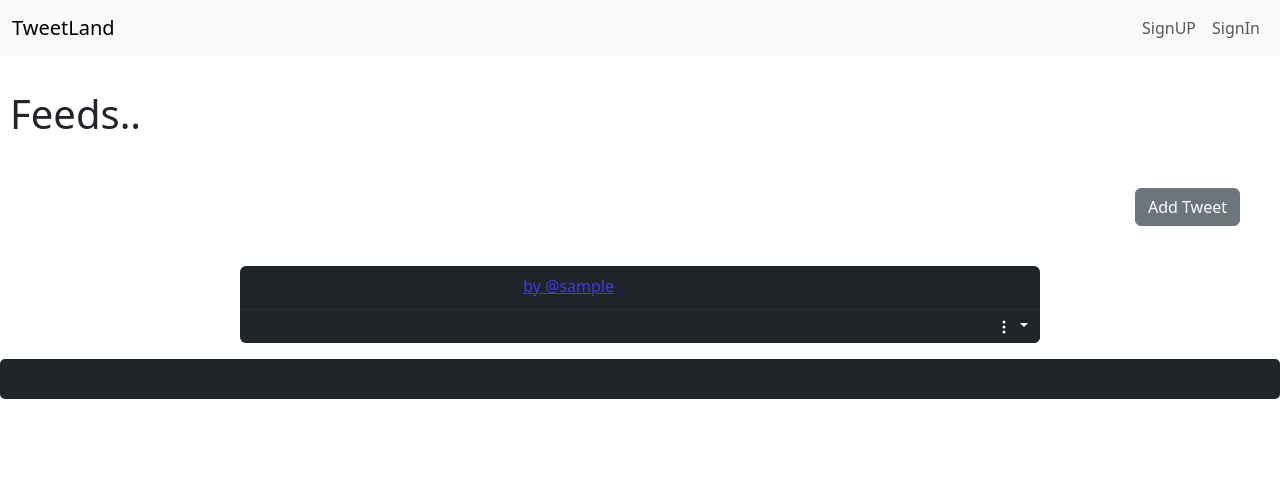
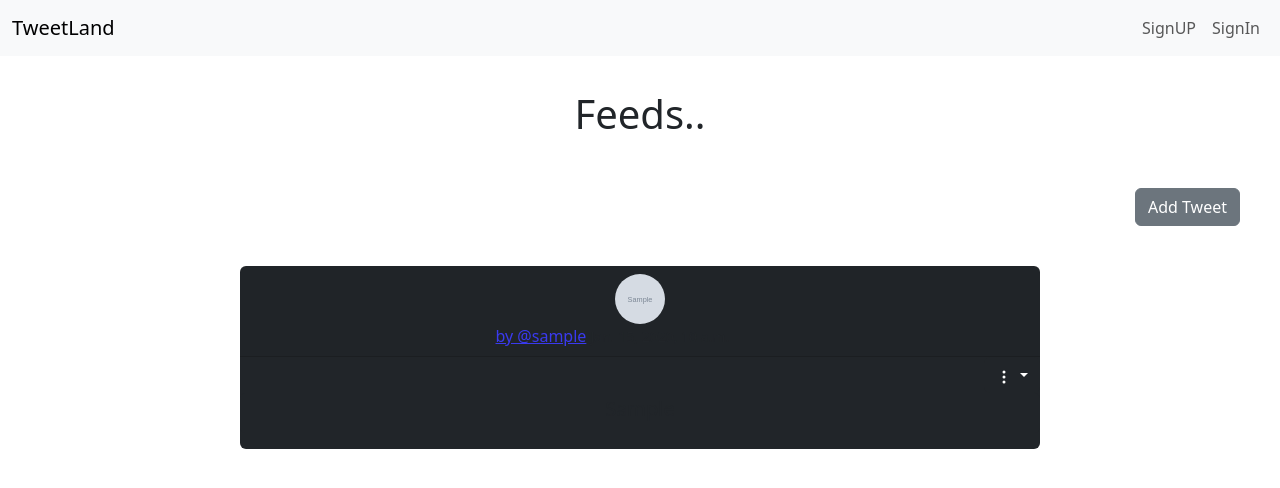
Before and after one commit to Kirolls20/Twitter_Clone, a Django app: page / in a window 1280 px wide. Shown: the top 488 px of the page. Run offline with Django 4.2, Linux system fonts and the light colour scheme; tables that the repository leaves empty hold one stand-in row (values such as "Sample post"); grey boxes marked "Sample" are stand-in pictures.

Commit message:
Fix some issues

```diff
--- a/social/settings.py
+++ b/social/settings.py
@@ -108,6 +108,7 @@ USE_TZ = True
 
 STATIC_URL = 'static/'
 
+
 CRISPY_TEMPLATE_PACK = 'bootstrap4'
 # Default primary key field type
 # https://docs.djangoproject.com/en/4.2/ref/settings/#default-auto-field
--- a/tweetLand/models.py
+++ b/tweetLand/models.py
@@ -5,7 +5,7 @@ from django.contrib.auth.models import AbstractUser
 from django.conf import settings
 from tweetLand.models import User
 
-# Create Tweet Model
+# Create Tweet Model a
 
 class User(AbstractUser):
     # profile_user = models.OneToOneField(settings.AUTH_USER_MODEL, on_delete=models.CASCADE, related_name='profile')
--- a/tweetLand/templates/base.html
+++ b/tweetLand/templates/base.html
@@ -3,18 +3,8 @@
     <head>
       <meta charset="utf-8">
       <meta name="viewport" content="width=device-width, initial-scale=1">
-    <title></title>
-    <link href="https://cdn.jsdelivr.net/npm/bootstrap@5.3.0-alpha3/dist/css/bootstrap.min.css"
-     rel="stylesheet" integrity="sha384-KK94CHFLLe+nY2dmCWGMq91rCGa5gtU4mk92HdvYe+M/SXH301p5ILy+dN9+nJOZ"
-      crossorigin="anonymous">
-      <style>
-        *{
-          padding: 0;
-          margin:0;
-        }
-
-      </style>
-
+      <title>Twitter</title>
+      <link href="https://cdn.jsdelivr.net/npm/bootstrap@5.3.0/dist/css/bootstrap.min.css" rel="stylesheet" integrity="sha384-9ndCyUaIbzAi2FUVXJi0CjmCapSmO7SnpJef0486qhLnuZ2cdeRhO02iuK6FUUVM" crossorigin="anonymous">
     </head>
     <body>
       {% include 'navbar.html' %}
@@ -26,14 +16,8 @@
         </div>
       {% endfor %}
     {% endif %}
-    <div class="container">
-      <!-- Messages Base  -->
-
       {% block content %}
       {% endblock %}
-
-    </div>
-    <script src="https://cdn.jsdelivr.net/npm/bootstrap@5.3.0-alpha3/dist/js/bootstrap.bundle.min.js"
-     integrity="sha384-ENjdO4Dr2bkBIFxQpeoTz1HIcje39Wm4jDKdf19U8gI4ddQ3GYNS7NTKfAdVQSZe" crossorigin="anonymous"></script>
+      <script src="https://cdn.jsdelivr.net/npm/bootstrap@5.3.0/dist/js/bootstrap.bundle.min.js" integrity="sha384-geWF76RCwLtnZ8qwWowPQNguL3RmwHVBC9FhGdlKrxdiJJigb/j/68SIy3Te4Bkz" crossorigin="anonymous"></script>
     </body>
   </html>
--- a/tweetLand/templates/home.html
+++ b/tweetLand/templates/home.html
@@ -1,4 +1,4 @@
-{% include 'base.html' %}
+{% include "base.html" %}
 {% load static %}
 
 <head>
@@ -12,7 +12,7 @@
 
 {% block content %}
 <body><br>
-    <h1 style="padding:10px;">Feeds..</h1>
+    <h1 style="padding:10px; text-align: center;">Feeds..</h1>
 <div style="display: flex; justify-content: flex-end; margin:40px;">
     <div class="width:100px;">
         <button class="btn btn-secondary" id="showPopup">Add Tweet</button>
@@ -40,8 +40,23 @@
     {% for tweet in tweets %}
     <div class="card text-bg-dark mb-3" style="border:0; padding:none;max-width: 50rem; text-align: center; margin:auto;">
         <div class="card-header">
-            <a href="{% url 'profile' tweet.user.id %}" style="color:rgb(58, 58, 240)"> by @{{tweet.user|lower}}</a>
-            <small class="text-muted">{{tweet.updated_at}}</small>
+            <div class="container">
+                <div class="row">
+                    <div class="col-0">
+                        {% if  tweet.user.profile_pic %}
+                        <img src="{{tweet.user.profile_pic.url}}" alt="Profile pic" class="rounded-circle" width=50 height=50 >
+                        {% else %}
+                            <img src="{% static 'images/default_profile_pic.jpg' %}" alt="Profile pic" class="rounded-circle" width=50 height=50 >
+
+                        {% endif %}
+                    </div>
+                    <div class="col-10">
+                        <a href="{% url 'profile' tweet.user.id %}" style="color:rgb(58, 58, 240)"> by @{{tweet.user|lower}}</a>
+                        <small class="text-muted">{{tweet.updated_at}}</small>
+                    </div>
+                </div>
+            </div>
+
         </div>
       <!-- Drop down options -->
        <div class="dropdown">
@@ -64,31 +79,15 @@
                 <li><a class="dropdown-item" href="#">Save for later</a></li>
         </ul>
         </div>
+        <div class="card text-bg-dark mb-3" style="border-radius: 5px; border:#b3a8a8 8px; text-align: center;">
+            <h5 class="text-muted" style="padding:4px;">{{tweet.tweet}}</h5>
+
+        </div>
     </div>
     <!-- The Body Of the Tweet -->
-    <div class="card text-bg-dark mb-3" style="border-radius: 5px; border:#b3a8a8 8px; text-align: center;">
-        <h5 class="text-muted" style="padding:4px;">{{tweet.tweet}}</h5>
 
-    </div>
 </div><br>
 
-<!-- Edit popUp form  -->
-<!-- <div class="container">
-    <div class="pop-up" id="popup">
-        <h2 style="text-align: center;">Edit The Tweet<h2>
-        <form  action="{% url 'edit_tweet' tweet.id %}" method="post">
-            {% csrf_token %}
-            <div style="justify-content: center;">
-                {{tweet_form}}
-            </div>
-
-            <div class="btns-container">
-                <button type="submit" class="popup-btns">Update It </button>
-                <button id="closePopup" type="button" class="popup-btns">Cancel</button>
-            </div>
-        </form>
-    </div>
-</div> -->
 {% endfor %}
 {% endif %}
 {% endblock %}
--- a/tweetLand/templates/profile.html
+++ b/tweetLand/templates/profile.html
@@ -1,4 +1,4 @@
-{% include 'base.html' %}
+{% include "base.html" %}
 {% load static %}
 {% block content %}
 
```
Also changed, not shown: tweetLand/templates/about.html (deleted, +0 -7 lines). Lines whose indentation alone changed are shown as unchanged.
